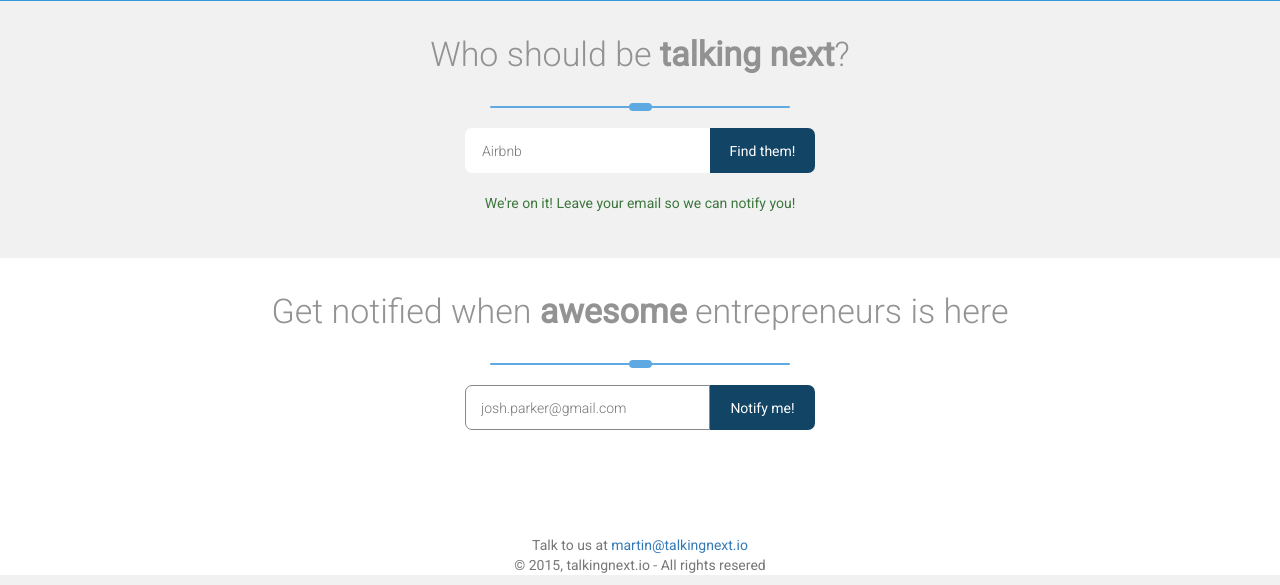
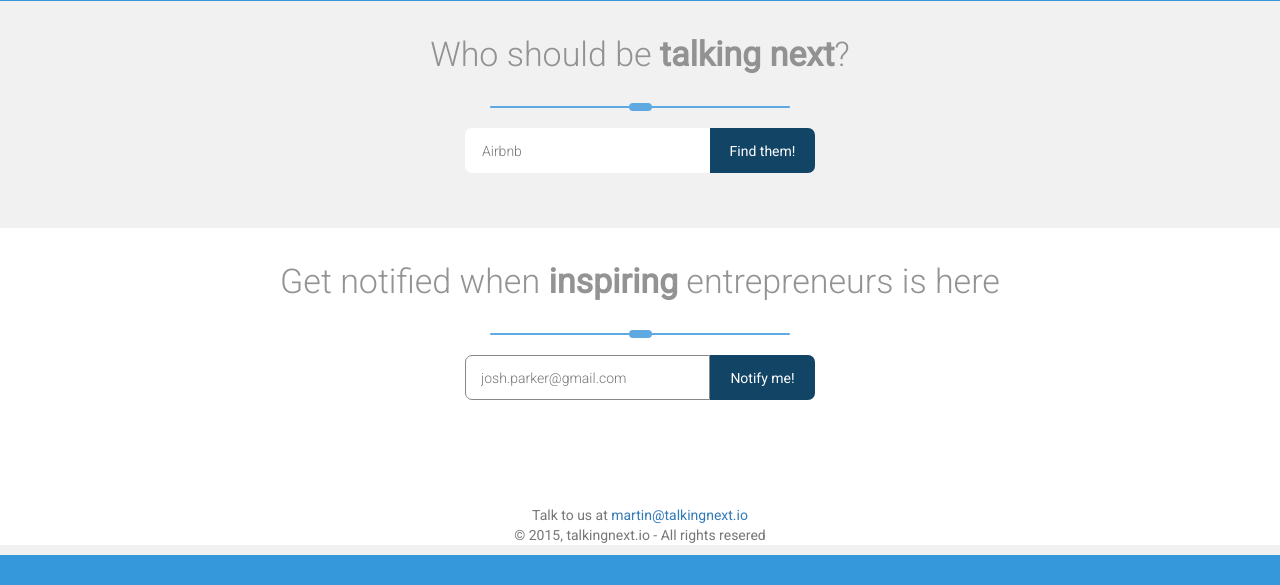
Before and after one commit to martolini/talkingnext, a Django app: page / in a window 1280 px wide. Shown: the part 576-1161 px from the top of the page. After the commit the page ends 1131 px from the top, so only its background shows below. Run offline with Django 3.2, Linux system fonts and the light colour scheme; some libraries are stand-ins or nearby versions.

Commit message:
Textual changes

```diff
--- a/templates/landing.html
+++ b/templates/landing.html
@@ -47,13 +47,13 @@
 				<input type="text" class="input-startup" name="startup" placeholder="Airbnb">
 				<input type="submit" class="send-startup" value="Find them!">
 			</form>
-			<p class="text-success text-center">We're on it! Leave your email so we can notify you!</p>
+			<p class="text-success text-center" style="display: none;">We're on it! Leave your email so we can notify you!</p>
 		</div>
 	</div>
 
 	<div id="subscribe">
 		<div class="background-solid">
-			<h1>Get notified when <strong>awesome</strong> entrepreneurs is here</h1>
+			<h1>Get notified when <strong>inspiring</strong> entrepreneurs is here</h1>
 			<div class="container-colored-line">
 				<hr class="colored-line">
 				<div class="add-colored-line"></div>
```
